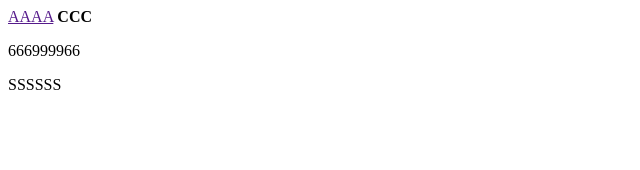
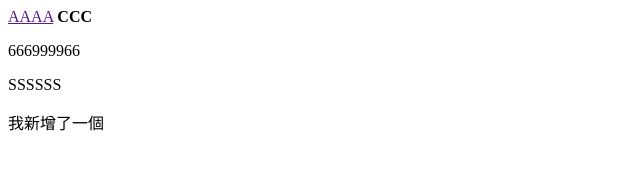
Before and after one commit to shiuanlinlin/gittest, a plain HTML site: page index.html in a window 1280 px wide. Shown: the whole page, without its empty margins (0-640 px from the left). Drawn offline with Linux system fonts and the light colour scheme.

Commit message:
SSS新增內容2

```diff
--- a/index.html
+++ b/index.html
@@ -10,5 +10,6 @@
     <b>CCC</b>
     <p>666999966</p>
     <p>SSSSSS</p>
+    <p>我新增了一個</p>
 </body>
 </html>
```
